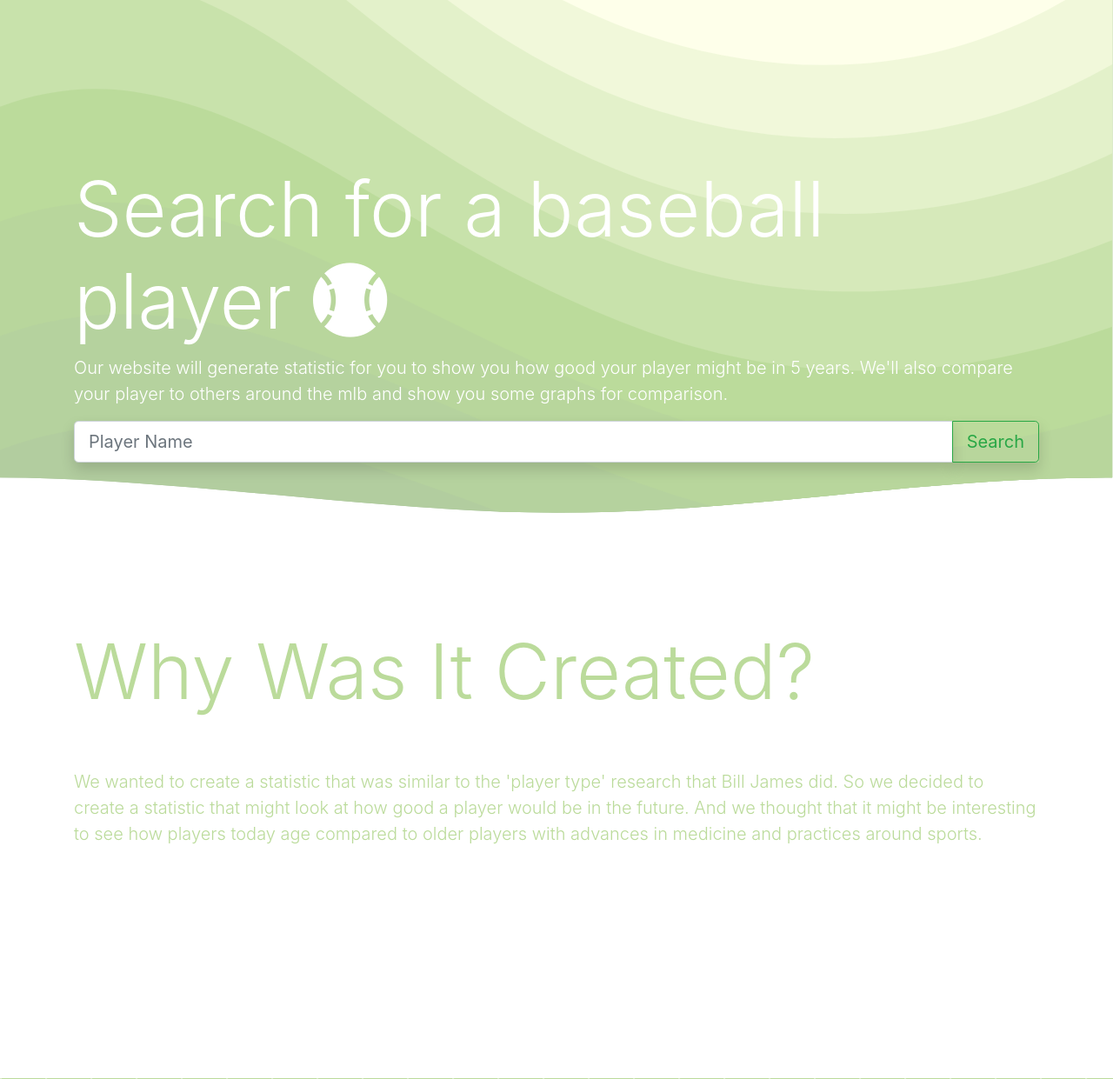
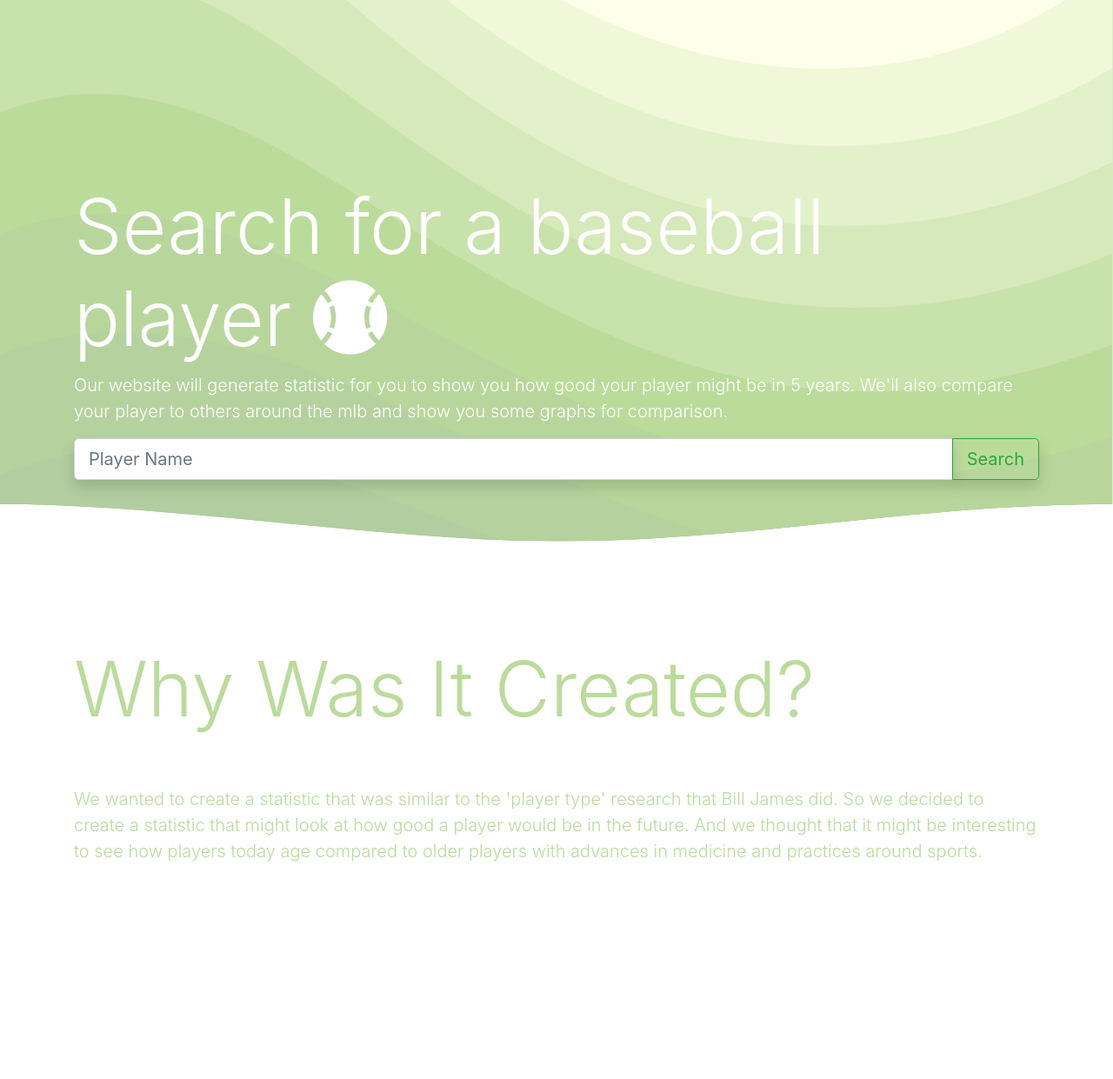
Before and after one commit to aurbanski/SabermetricsFinal, a Flask app: page / in a window 1280 px wide. Shown: the top 1241 px of the page at 87% size. Run offline with Flask 2, Linux system fonts and the light colour scheme; some libraries are stand-ins or nearby versions.

Commit message:
Adjusted some styles

```diff
--- a/static/background.css
+++ b/static/background.css
@@ -22,7 +22,7 @@
 }
 
 .h-90 {
-    height: 90% !important;
+    height: 95% !important;
 }
 
 .ui-menu {
--- a/templates/home.html
+++ b/templates/home.html
@@ -50,7 +50,7 @@
             </div>
         </div>
     </div>
-    <div class="container" style="margin-bottom: 250px">
+    <div class="container" style="margin-bottom: 250px; margin-top: -20px">
         <div class="row" style="margin-bottom: 50px">
             <div class="col-12">
                 <h1 class="display-2" style="color: #bbdb9b">Why Was It Created?</h1>
```
Also changed, not shown: 2 other files.
